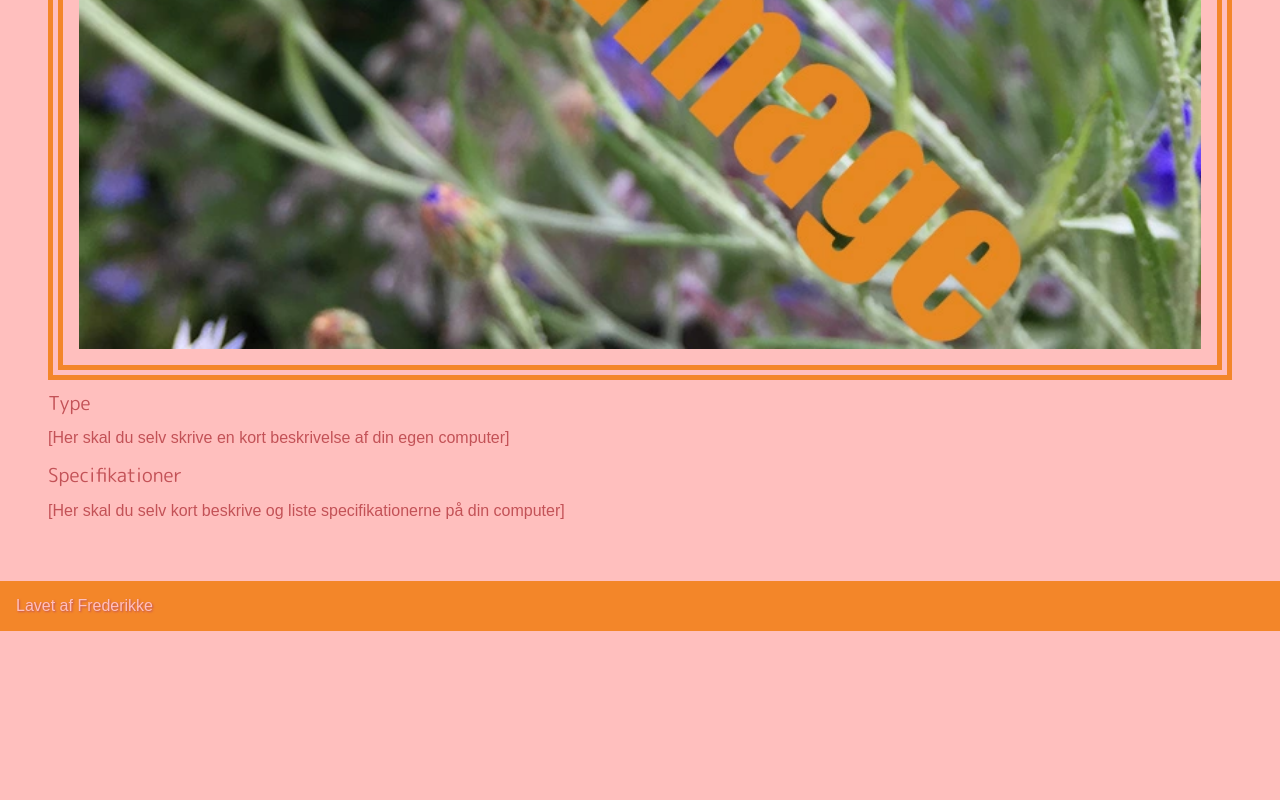
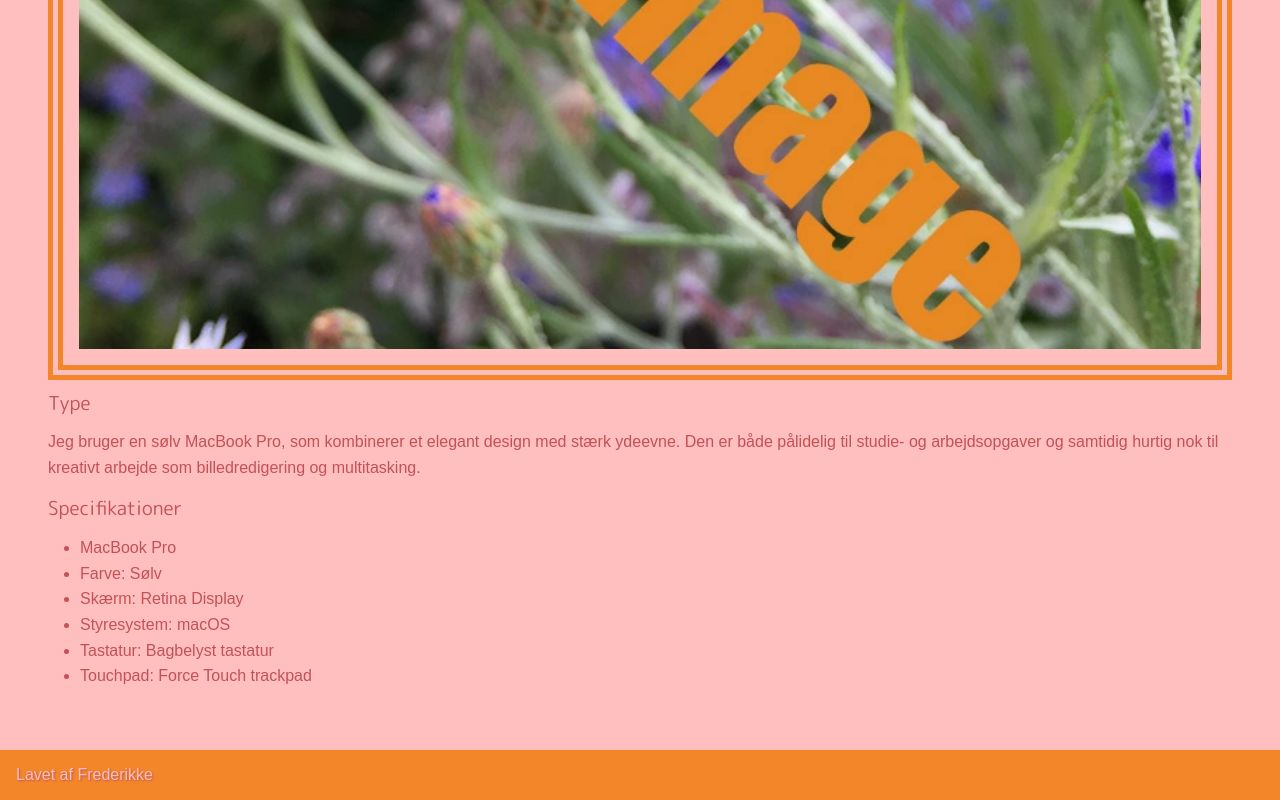
Before and after one commit to frederikkerosenbom/mobilsite, a plain HTML site: page min_computer.html in a window 1280 px wide. Shown: the part 1056-1856 px from the top of the page. Before the commit the page ends 1687 px from the top, so only its background shows below. Drawn offline with Linux system fonts and the light colour scheme.

Commit message:
Add files via upload

```diff
--- a/min_computer.html
+++ b/min_computer.html
@@ -28,9 +28,23 @@
         <h1>Min computer</h1>
         <img src="imgs/dummy-image.webp" alt="dummy-image">
         <h2>Type</h2>
-        <p>[Her skal du selv skrive en kort beskrivelse af din egen computer]</p>
+        <p>Jeg bruger en sølv MacBook Pro, som kombinerer et elegant design med stærk ydeevne. Den er både pålidelig til
+            studie- og
+            arbejdsopgaver og samtidig hurtig nok til kreativt arbejde som billedredigering og multitasking.</p>
         <h2>Specifikationer</h2>
-        <p>[Her skal du selv kort beskrive og liste specifikationerne på din computer]</p>
+        <p>
+        <ul class="specifikationer">
+            <li>MacBook Pro</li>
+            <li>Farve: Sølv</li>
+            <li>Skærm: Retina Display</li>
+            <li>Styresystem: macOS</li>
+            <li>Tastatur: Bagbelyst tastatur</li>
+            <li>Touchpad: Force Touch trackpad</li>
+
+        </ul>
+
+
+        </p>
     </main>
     <footer>Lavet af Frederikke</footer>
 </body>
--- a/style.css
+++ b/style.css
@@ -59,6 +59,7 @@ p {
   margin-block: 0.8rem;
   color: #c35257;
   text-wrap: "pretty";
+  line-height: 1.6;
 }
 img {
   border: 15px double #f38629;
@@ -108,3 +109,13 @@ a {
   margin-right: -2rem;
   padding-left: 0.5rem;
 }
+
+.specifikationer {
+  font-family: Arial, Helvetica, sans-serif;
+  font-size: 1rem;
+  margin-block: 0.8rem;
+  color: #c35257;
+  text-wrap: "pretty";
+  line-height: 1.6;
+  padding-left: 2rem;
+}
```
